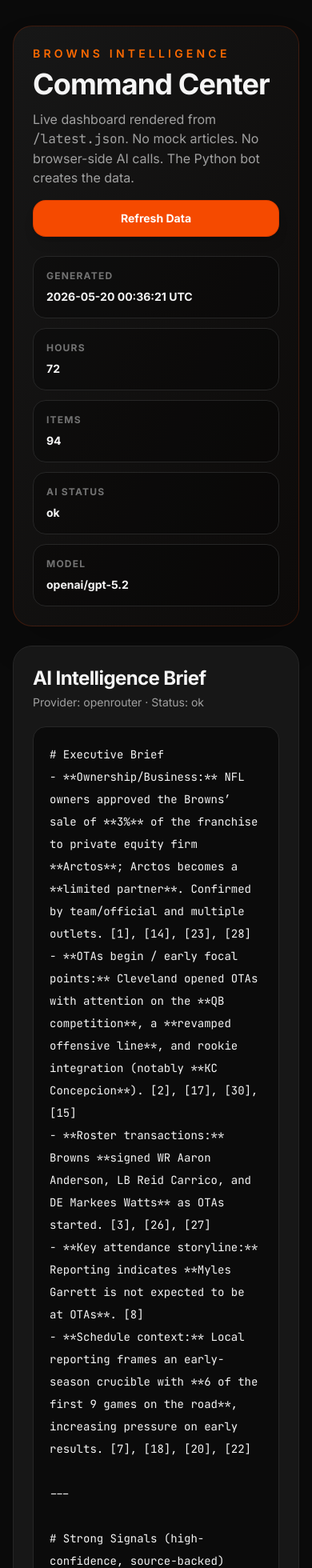
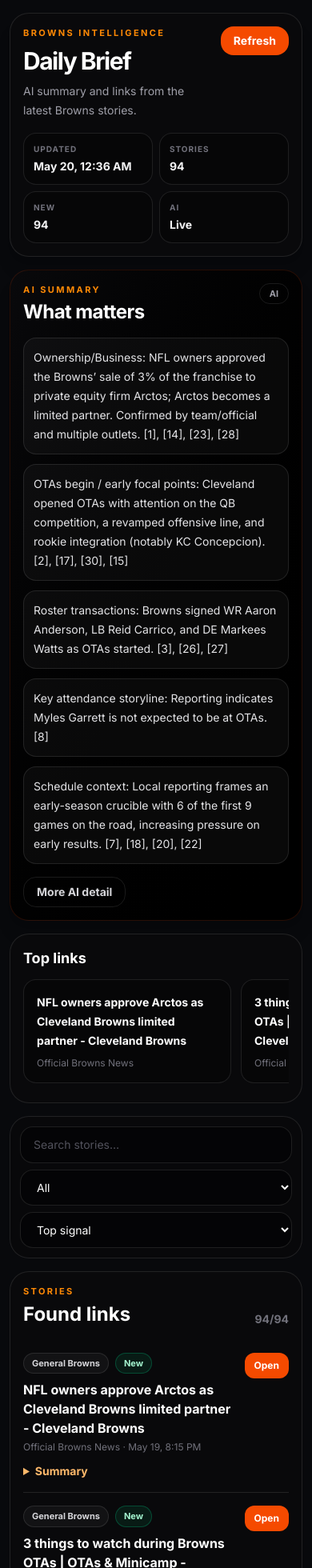
Before and after one commit to SeanPullins/ClevelandBrowns-intel-Bot, a React (Vite) app: page / in a window 390 px wide. Shown: the top 1960 px of the page at 80% size. Built offline with nearby package versions, Linux system fonts and the light colour scheme; a web font is replaced by a local one.

Commit message:
Optimize dashboard for mobile

```diff
--- a/src/App.tsx
+++ b/src/App.tsx
@@ -13,6 +13,7 @@
   summary?: string;
   score?: number;
   is_new?: boolean;
+  domain?: string;
 };
 
 type Report = {
@@ -25,6 +26,8 @@
   items?: IntelItem[];
 };
 
+type SortMode = "signal" | "newest" | "credibility";
+
 export default function App() {
   const [report, setReport] = useState<Report | null>(null);
   const [items, setItems] = useState<IntelItem[]>([]);
@@ -32,19 +35,18 @@
   const [error, setError] = useState<string | null>(null);
   const [query, setQuery] = useState("");
   const [category, setCategory] = useState("All");
+  const [sortMode, setSortMode] = useState<SortMode>("signal");
+  const [showFullBrief, setShowFullBrief] = useState(false);
 
   async function loadReport() {
     setLoading(true);
     setError(null);
 
     try {
-      const res = await fetch(`${import.meta.env.BASE_URL}latest.json?ts=${Date.now()}`, {
-        cache: "no-store",
-      });
+      const dataUrl = `${import.meta.env.BASE_URL}latest.json?ts=${Date.now()}`;
+      const res = await fetch(dataUrl, { cache: "no-store" });
 
-      if (!res.ok) {
-        throw new Error(`Could not load latest.json from deployed base path. HTTP ${res.status}`);
-      }
+      if (!res.ok) throw new Error(`Could not load latest.json. HTTP ${res.status}`);
 
       const data = await res.json();
       setReport(data);
@@ -68,19 +70,20 @@
     return ["All", ...Array.from(set).sort()];
   }, [items]);
 
-  const filtered = useMemo(() => {
+  const filteredItems = useMemo(() => {
     const q = query.toLowerCase().trim();
 
-    return items.filter((item) => {
-      const matchesCategory =
-        category === "All" || (item.category || "General Browns") === category;
+    const rows = items.filter((item) => {
+      const itemCategory = item.category || "General Browns";
+      const matchesCategory = category === "All" || itemCategory === category;
 
       const haystack = [
         item.title,
         item.summary,
         item.source_name,
-        item.source_type,
+        item.domain,
         item.category,
+        item.source_tier_label,
       ]
         .filter(Boolean)
         .join(" ")
@@ -88,106 +91,162 @@
 
       return matchesCategory && (!q || haystack.includes(q));
     });
-  }, [items, query, category]);
+
+    return [...rows].sort((a, b) => {
+      if (sortMode === "newest") return dateMs(b.published) - dateMs(a.published);
+      if (sortMode === "credibility") return (b.credibility_score || 0) - (a.credibility_score || 0);
+      return (b.score || 0) - (a.score || 0);
+    });
+  }, [items, query, category, sortMode]);
+
+  const executiveSummary = useMemo(() => {
+    return (
+      extractSection(report?.ai_brief || "", "Executive Brief") ||
+      cleanAIText(report?.ai_brief || "").slice(0, 1200)
+    );
+  }, [report?.ai_brief]);
+
+  const quickBullets = useMemo(() => {
+    return executiveSummary
+      .split(/\n+/)
+      .map((x) => cleanAIText(x).trim())
+      .filter(Boolean)
+      .slice(0, 5);
+  }, [executiveSummary]);
+
+  const topItems = useMemo(() => {
+    return [...items].sort((a, b) => (b.score || 0) - (a.score || 0)).slice(0, 5);
+  }, [items]);
 
   return (
-    <main className="min-h-screen bg-neutral-950 text-neutral-100">
-      <div className="mx-auto max-w-7xl px-4 py-8">
-        <header className="rounded-3xl border border-orange-900/40 bg-gradient-to-br from-neutral-900 to-stone-950 p-6 shadow-2xl">
-          <div className="flex flex-col gap-4 md:flex-row md:items-end md:justify-between">
+    <main className="min-h-screen bg-[#08090c] text-zinc-100">
+      <div className="mx-auto max-w-5xl px-3 py-4 md:px-6 md:py-8">
+        <header className="rounded-3xl border border-white/10 bg-zinc-950 p-4 shadow-xl md:p-7">
+          <div className="flex items-start justify-between gap-4">
             <div>
-              <p className="text-sm font-semibold uppercase tracking-[0.3em] text-orange-500">
+              <p className="text-[11px] font-black uppercase tracking-[0.22em] text-orange-400">
                 Browns Intelligence
               </p>
-              <h1 className="mt-2 text-4xl font-black tracking-tight md:text-6xl">
-                Command Center
+              <h1 className="mt-2 text-3xl font-black tracking-[-0.05em] text-white md:text-5xl">
+                Daily Brief
               </h1>
-              <p className="mt-3 max-w-3xl text-neutral-400">
-                Live dashboard rendered from <code>/latest.json</code>. No mock
-                articles. No browser-side AI calls. The Python bot creates the data.
+              <p className="mt-2 text-sm leading-6 text-zinc-400 md:text-base">
+                AI summary and links from the latest Browns stories.
               </p>
             </div>
 
             <button
               onClick={loadReport}
-              className="rounded-2xl border border-orange-700/60 bg-orange-600 px-5 py-3 text-sm font-bold text-white shadow-lg hover:bg-orange-500"
+              className="shrink-0 rounded-2xl bg-orange-600 px-4 py-2 text-sm font-black text-white hover:bg-orange-500"
             >
-              Refresh Data
+              Refresh
             </button>
           </div>
 
-          <div className="mt-6 grid gap-3 md:grid-cols-5">
-            <Stat label="Generated" value={report?.generated_at || "Not loaded"} />
-            <Stat label="Hours" value={String(report?.hours ?? "—")} />
-            <Stat label="Items" value={String(items.length)} />
-            <Stat label="AI Status" value={report?.ai_provider_status || "—"} />
-            <Stat label="Model" value={report?.ai_model || "—"} />
+          <div className="mt-4 grid grid-cols-2 gap-2 md:grid-cols-4">
+            <Stat label="Updated" value={formatDate(report?.generated_at)} />
+            <Stat label="Stories" value={String(items.length)} />
+            <Stat label="New" value={String(items.filter((x) => x.is_new).length)} />
+            <Stat label="AI" value={statusLabel(report?.ai_provider_status)} />
           </div>
         </header>
 
-        {loading && (
-          <section className="mt-6 rounded-3xl border border-neutral-800 bg-neutral-900 p-6">
-            Loading real bot data from <code>/latest.json</code>…
-          </section>
-        )}
+        {loading && <SimplePanel>Loading latest Browns report…</SimplePanel>}
 
         {error && (
-          <section className="mt-6 rounded-3xl border border-red-900/60 bg-red-950/40 p-6">
-            <h2 className="text-xl font-bold text-red-300">Could not load live data</h2>
-            <p className="mt-2 text-red-100">{error}</p>
-            <p className="mt-4 text-sm text-neutral-300">
-              Run the bot first:
-            </p>
-            <pre className="mt-2 overflow-auto rounded-2xl bg-black p-4 text-sm text-neutral-200">
-python browns_intel_bot.py --hours 72 --skip-ai
-            </pre>
-          </section>
+          <SimplePanel className="border-red-800/50 bg-red-950/30">
+            <h2 className="text-xl font-black text-red-200">Could not load report</h2>
+            <p className="mt-2 text-sm text-red-100">{error}</p>
+          </SimplePanel>
         )}
 
         {!loading && !error && (
           <>
-            <section className="mt-6 rounded-3xl border border-neutral-800 bg-neutral-900 p-6">
-              <div className="flex flex-col gap-3 md:flex-row md:items-center md:justify-between">
+            <section className="mt-4 rounded-3xl border border-orange-900/30 bg-gradient-to-br from-zinc-950 to-black p-4 shadow-xl md:p-6">
+              <div className="flex items-start justify-between gap-3">
                 <div>
-                  <h2 className="text-2xl font-black tracking-tight">
-                    AI Intelligence Brief
+                  <p className="text-[11px] font-black uppercase tracking-[0.22em] text-orange-400">
+                    AI Summary
+                  </p>
+                  <h2 className="mt-1 text-2xl font-black tracking-tight text-white">
+                    What matters
                   </h2>
-                  <p className="mt-1 text-sm text-neutral-400">
-                    Provider: {report?.ai_provider || "—"} · Status:{" "}
-                    {report?.ai_provider_status || "—"}
-                  </p>
-                </div>
                 </div>
 
-              <pre className="mt-5 whitespace-pre-wrap rounded-2xl border border-neutral-800 bg-black/50 p-5 text-sm leading-7 text-neutral-100">
-{report?.ai_brief || "No AI brief available."}
-              </pre>
+                <span className="rounded-full border border-white/10 px-3 py-1 text-[11px] font-black uppercase text-zinc-400">
+                  {report?.ai_model ? "AI" : "No AI"}
+                </span>
+              </div>
+
+              {quickBullets.length > 0 ? (
+                <div className="mt-4 space-y-3">
+                  {quickBullets.map((line, index) => (
+                    <p key={index} className="rounded-2xl border border-white/10 bg-white/[0.035] p-3 text-sm leading-6 text-zinc-200">
+                      {line}
+                    </p>
+                  ))}
+                </div>
+              ) : (
+                <p className="mt-4 text-sm text-zinc-400">
+                  No AI summary available yet.
+                </p>
+              )}
+
+              {report?.ai_brief && (
+                <div className="mt-4">
+                  <button
+                    onClick={() => setShowFullBrief((v) => !v)}
+                    className="rounded-2xl border border-white/10 px-4 py-2 text-sm font-bold text-zinc-300 hover:bg-white/5"
+                  >
+                    {showFullBrief ? "Hide details" : "More AI detail"}
+                  </button>
+
+                  {showFullBrief && (
+                    <div className="mt-4 rounded-2xl border border-white/10 bg-black/35 p-4">
+                      <ReadableText text={cleanAIText(report.ai_brief)} />
+                    </div>
+                  )}
+                </div>
+              )}
             </section>
 
-            <section className="mt-6 rounded-3xl border border-neutral-800 bg-neutral-900 p-6">
-              <div className="flex flex-col gap-4 md:flex-row md:items-center md:justify-between">
-                <div>
-                  <h2 className="text-2xl font-black tracking-tight">
-                    Real Source Cards
-                  </h2>
-                  <p className="mt-1 text-sm text-neutral-400">
-                    Data source: <code>/latest.json</code> · Items loaded:{" "}
-                    {items.length}
+            {topItems.length > 0 && (
+              <section className="mt-4 rounded-3xl border border-white/10 bg-zinc-950 p-4 md:p-5">
+                <h2 className="text-lg font-black text-white">Top links</h2>
+                <div className="mt-3 flex gap-3 overflow-x-auto pb-2">
+                  {topItems.map((item, index) => (
+                    <a
+                      key={item.id || item.url || index}
+                      href={item.url}
+                      target="_blank"
+                      rel="noreferrer"
+                      className="min-w-[260px] rounded-2xl border border-white/10 bg-black/30 p-4 hover:border-orange-500/50"
+                    >
+                      <p className="line-clamp-3 text-sm font-black leading-6 text-white">
+                        {item.title}
                       </p>
+                      <p className="mt-2 text-xs text-zinc-500">
+                        {item.source_name || "Unknown source"}
+                      </p>
+                    </a>
+                  ))}
                 </div>
+              </section>
+            )}
 
-                <div className="flex flex-col gap-3 md:flex-row">
+            <section className="sticky top-0 z-20 mt-4 rounded-3xl border border-white/10 bg-zinc-950/95 p-3 backdrop-blur md:static md:p-5">
+              <div className="grid gap-2 md:grid-cols-[1.4fr_0.8fr_0.8fr]">
                 <input
                   value={query}
                   onChange={(e) => setQuery(e.target.value)}
-                    placeholder="Search title, source, category…"
-                    className="rounded-2xl border border-neutral-700 bg-neutral-950 px-4 py-3 text-sm text-white outline-none focus:border-orange-500"
+                  placeholder="Search stories…"
+                  className="rounded-2xl border border-white/10 bg-black/40 px-4 py-3 text-sm text-white outline-none placeholder:text-zinc-600 focus:border-orange-500"
                 />
 
                 <select
                   value={category}
                   onChange={(e) => setCategory(e.target.value)}
-                    className="rounded-2xl border border-neutral-700 bg-neutral-950 px-4 py-3 text-sm text-white outline-none focus:border-orange-500"
+                  className="rounded-2xl border border-white/10 bg-black/40 px-4 py-3 text-sm text-white outline-none focus:border-orange-500"
                 >
                   {categories.map((cat) => (
                     <option key={cat} value={cat}>
@@ -195,68 +254,44 @@
                     </option>
                   ))}
                 </select>
+
+                <select
+                  value={sortMode}
+                  onChange={(e) => setSortMode(e.target.value as SortMode)}
+                  className="rounded-2xl border border-white/10 bg-black/40 px-4 py-3 text-sm text-white outline-none focus:border-orange-500"
+                >
+                  <option value="signal">Top signal</option>
+                  <option value="newest">Newest</option>
+                  <option value="credibility">Most credible</option>
+                </select>
               </div>
+            </section>
+
+            <section className="mt-4 rounded-3xl border border-white/10 bg-zinc-950 p-4 md:p-6">
+              <div className="flex items-end justify-between gap-4">
+                <div>
+                  <p className="text-[11px] font-black uppercase tracking-[0.22em] text-orange-400">
+                    Stories
+                  </p>
+                  <h2 className="mt-1 text-2xl font-black text-white">
+                    Found links
+                  </h2>
+                </div>
+                <p className="text-sm font-bold text-zinc-500">
+                  {filteredItems.length}/{items.length}
+                </p>
               </div>
 
               {items.length === 0 && (
-                <div className="mt-6 rounded-2xl border border-neutral-800 bg-neutral-950 p-6 text-neutral-300">
-                  No real Browns items were collected in the latest run.
-                </div>
+                <EmptyState
+                  title="No real Browns stories collected"
+                  body="The bot did not find real source items in the latest run."
+                />
               )}
 
-              {items.length > 0 && filtered.length === 0 && (
-                <div className="mt-6 rounded-2xl border border-neutral-800 bg-neutral-950 p-6 text-neutral-300">
-                  No real items match your filters.
-                </div>
-              )}
-
-              <div className="mt-6 grid gap-4 lg:grid-cols-2">
-                {filtered.map((item, index) => (
-                  <article
-                    key={item.id || item.url || index}
-                    className="rounded-3xl border border-neutral-800 bg-neutral-950 p-5 transition hover:border-orange-800/70"
-                  >
-                    <div className="flex flex-wrap gap-2">
-                      <Badge>{item.category || "General Browns"}</Badge>
-                      <Badge>{item.source_type || "source"}</Badge>
-                      {item.source_tier_label && <Badge>{item.source_tier_label}</Badge>}
-                      {typeof item.credibility_score === "number" && (
-                        <Badge>Credibility {item.credibility_score}</Badge>
-                      )}
-                      {typeof item.score === "number" && <Badge>Score {item.score}</Badge>}
-                      {item.is_new && <Badge>NEW</Badge>}
-                    </div>
-
-                    <h3 className="mt-4 text-xl font-black leading-tight">
-                      <a
-                        href={item.url}
-                        target="_blank"
-                        rel="noreferrer"
-                        className="hover:text-orange-400"
-                      >
-                        {item.title}
-                      </a>
-                    </h3>
-
-                    <p className="mt-2 text-sm text-neutral-400">
-                      {item.source_name || "Unknown Source"} · {item.published || "No date"}
-                    </p>
-
-                    <p className="mt-4 leading-7 text-neutral-200">
-                      {item.summary || "No summary available."}
-                    </p>
-
-                    {item.url && (
-                      <a
-                        href={item.url}
-                        target="_blank"
-                        rel="noreferrer"
-                        className="mt-5 inline-flex rounded-2xl border border-orange-800/70 px-4 py-2 text-sm font-bold text-orange-300 hover:bg-orange-950/40"
-                      >
-                        Open Source
-                      </a>
-                    )}
-                  </article>
+              <div className="mt-4 divide-y divide-white/10">
+                {filteredItems.map((item, index) => (
+                  <StoryCompact key={item.id || item.url || index} item={item} />
                 ))}
               </div>
             </section>
@@ -267,21 +302,152 @@
   );
 }
 
+function StoryCompact({ item }: { item: IntelItem }) {
+  return (
+    <article className="py-4">
+      <div className="flex gap-3">
+        <div className="min-w-0 flex-1">
+          <div className="mb-2 flex flex-wrap gap-2">
+            <Badge>{item.category || "General Browns"}</Badge>
+            {item.is_new && <Badge tone="green">New</Badge>}
+          </div>
+
+          <h3 className="text-base font-black leading-6 text-white md:text-lg">
+            <a href={item.url} target="_blank" rel="noreferrer" className="hover:text-orange-300">
+              {item.title}
+            </a>
+          </h3>
+
+          <p className="mt-1 text-xs text-zinc-500">
+            {item.source_name || "Unknown source"} · {formatDate(item.published)}
+          </p>
+
+          <details className="mt-3">
+            <summary className="cursor-pointer text-sm font-bold text-orange-300">
+              Summary
+            </summary>
+            <p className="mt-2 text-sm leading-6 text-zinc-300">
+              {cleanAIText(item.summary || "No summary available.")}
+            </p>
+          </details>
+        </div>
+
+        <a
+          href={item.url}
+          target="_blank"
+          rel="noreferrer"
+          className="h-fit shrink-0 rounded-xl bg-orange-600 px-3 py-2 text-xs font-black text-white hover:bg-orange-500"
+        >
+          Open
+        </a>
+      </div>
+    </article>
+  );
+}
+
 function Stat({ label, value }: { label: string; value: string }) {
   return (
-    <div className="rounded-2xl border border-neutral-800 bg-black/30 p-4">
-      <p className="text-xs font-bold uppercase tracking-widest text-neutral-500">
-        {label}
-      </p>
-      <p className="mt-2 break-words text-sm font-bold text-neutral-100">{value}</p>
+    <div className="rounded-2xl border border-white/10 bg-black/30 p-3">
+      <p className="text-[10px] font-black uppercase tracking-widest text-zinc-500">{label}</p>
+      <p className="mt-1 truncate text-sm font-black text-zinc-100">{value}</p>
     </div>
   );
 }
 
-function Badge({ children }: { children: React.ReactNode }) {
+function SimplePanel({ children, className = "" }: { children: React.ReactNode; className?: string }) {
   return (
-    <span className="rounded-full border border-neutral-700 bg-neutral-900 px-3 py-1 text-xs font-bold text-neutral-300">
+    <section className={`mt-4 rounded-3xl border border-white/10 bg-zinc-950 p-5 ${className}`}>
       {children}
-    </span>
+    </section>
   );
 }
+
+function Badge({ children, tone = "zinc" }: { children: React.ReactNode; tone?: "zinc" | "green" }) {
+  const classes =
+    tone === "green"
+      ? "border-emerald-500/30 bg-emerald-500/10 text-emerald-200"
+      : "border-white/10 bg-white/[0.04] text-zinc-300";
+
+  return <span className={`rounded-full border px-2.5 py-1 text-[11px] font-black ${classes}`}>{children}</span>;
+}
+
+function EmptyState({ title, body }: { title: string; body: string }) {
+  return (
+    <div className="mt-4 rounded-2xl border border-dashed border-white/15 bg-black/25 p-6 text-center">
+      <h3 className="text-lg font-black text-white">{title}</h3>
+      <p className="mt-2 text-sm leading-6 text-zinc-400">{body}</p>
+    </div>
+  );
+}
+
+function ReadableText({ text }: { text: string }) {
+  const paragraphs = text
+    .split(/\n{2,}/)
+    .map((line) => line.trim())
+    .filter(Boolean);
+
+  return (
+    <div className="space-y-3 text-sm leading-7 text-zinc-300">
+      {paragraphs.map((paragraph, index) => (
+        <p key={index}>{paragraph}</p>
+      ))}
+    </div>
+  );
+}
+
+function extractSection(text: string, heading: string) {
+  if (!text) return "";
+
+  const pattern = new RegExp(
+    `#{1,3}\\s*${escapeRegex(heading)}\\s*\\n([\\s\\S]*?)(?=\\n#{1,3}\\s+|$)`,
+    "i"
+  );
+
+  const match = text.match(pattern);
+  return cleanAIText(match?.[1] || "");
+}
+
+function cleanAIText(text: string) {
+  return String(text || "")
+    .replace(/^\s{0,3}#{1,6}\s*/gm, "")
+    .replace(/\*\*(.*?)\*\*/g, "$1")
+    .replace(/\*(.*?)\*/g, "$1")
+    .replace(/^\s*[-•]\s+/gm, "")
+    .replace(/^\s*\d+\.\s+/gm, "")
+    .replace(/---+/g, "")
+    .replace(/\n{3,}/g, "\n\n")
+    .trim();
+}
+
+function escapeRegex(value: string) {
+  return value.replace(/[.*+?^${}()|[\]\\]/g, "\\$&");
+}
+
+function dateMs(value?: string) {
+  if (!value) return 0;
+  const parsed = Date.parse(value);
+  return Number.isNaN(parsed) ? 0 : parsed;
+}
+
+function formatDate(value?: string) {
+  if (!value) return "—";
+
+  const parsed = Date.parse(value);
+  if (Number.isNaN(parsed)) return value;
+
+  return new Intl.DateTimeFormat(undefined, {
+    month: "short",
+    day: "numeric",
+    hour: "numeric",
+    minute: "2-digit",
+  }).format(new Date(parsed));
+}
+
+function statusLabel(status?: string) {
+  if (status === "ok") return "Live";
+  if (status === "skipped") return "Skipped";
+  if (status === "missing_api_key") return "Missing key";
+  if (status === "openrouter_error") return "AI error";
+  if (status === "fallback") return "Fallback";
+  return status || "Unknown";
+}
```
Lines whose indentation alone changed are shown as unchanged.
